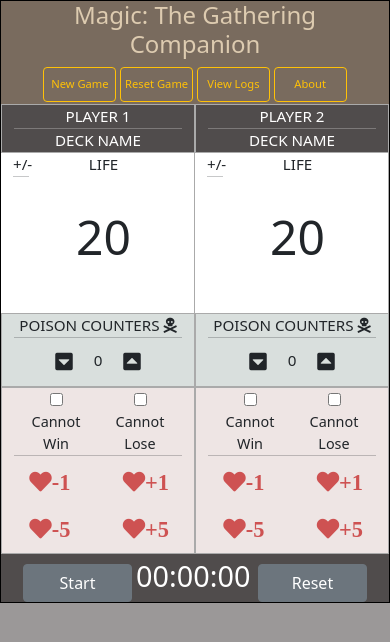
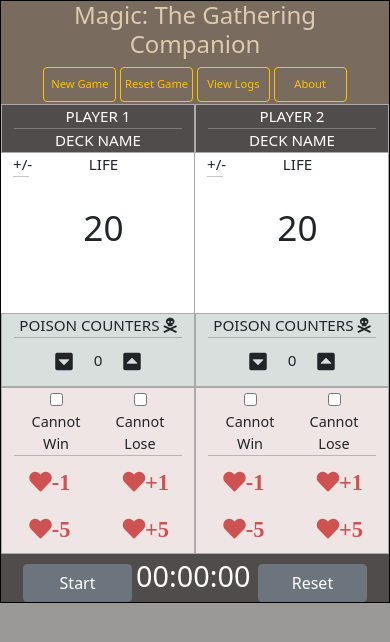
Before and after one commit to Janty-Y/mtg-companion, a PHP site: page / in a window 390 px wide. Shown: the top 642 px of the page. Run offline with PHP 8.4, Linux system fonts and the light colour scheme; some libraries are stand-ins or nearby versions.

Commit message:
further mobile adjustments 2

```diff
--- a/style.css
+++ b/style.css
@@ -67,6 +67,11 @@
   background-color: #fff;
   height: 260px;
   border: none;
+  text-align: center;
+}
+
+.life-history {
+  text-align: left;
 }
 
 div.life {
@@ -130,7 +135,7 @@
   margin-bottom: 20px;
 }
 
-@media only screen and (max-height: 950px) {
+@media only screen and (max-height: 930px) {
   body {
     font-size: 0.95rem;
   }
@@ -149,19 +154,15 @@
     width: 40px;
   }
 
-  .life-history {
-    text-align: left;
-  }
-
   .life-history-scroll {
     background-color: #fff;
     max-height: 130px;
     font-size: 0.8rem;
     text-align: left;
-    width: 40px;
+    width: 60px;
   }
   .life-count {
-    font-size: 3rem;
+    font-size: 2.2rem;
     height: 1rem;
   }
   .offset {
@@ -173,6 +174,7 @@
   }
   .game-time {
     font-size: 1.8rem;
+    margin-bottom: 10px;
   }
   .top-button-row button {
     width: 20%;
@@ -192,7 +194,7 @@
     height: auto;
   }
 
-  @media only screen and (max-height: 670px) {
+  @media only screen and (max-height: 380px) {
     h1 {
       font-size: 1rem;
     }
```
